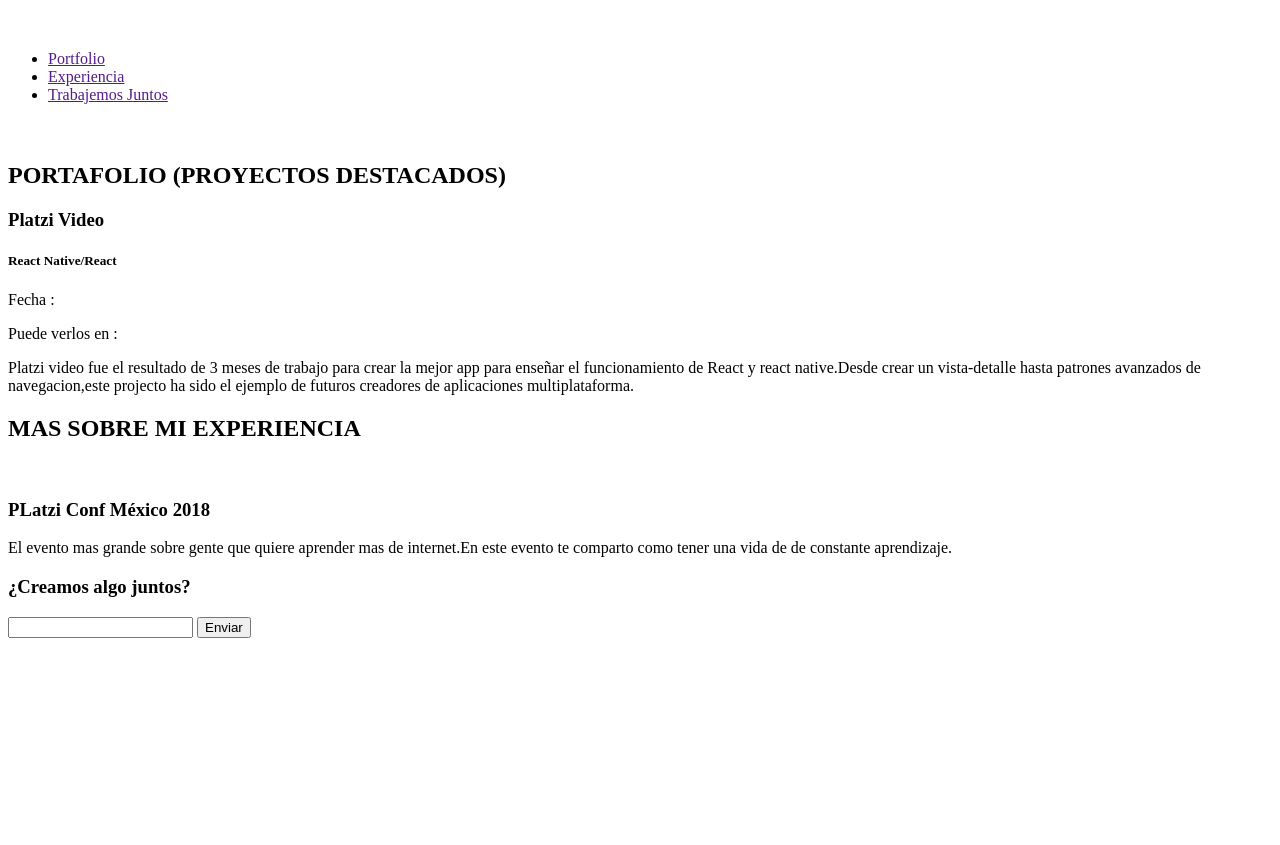
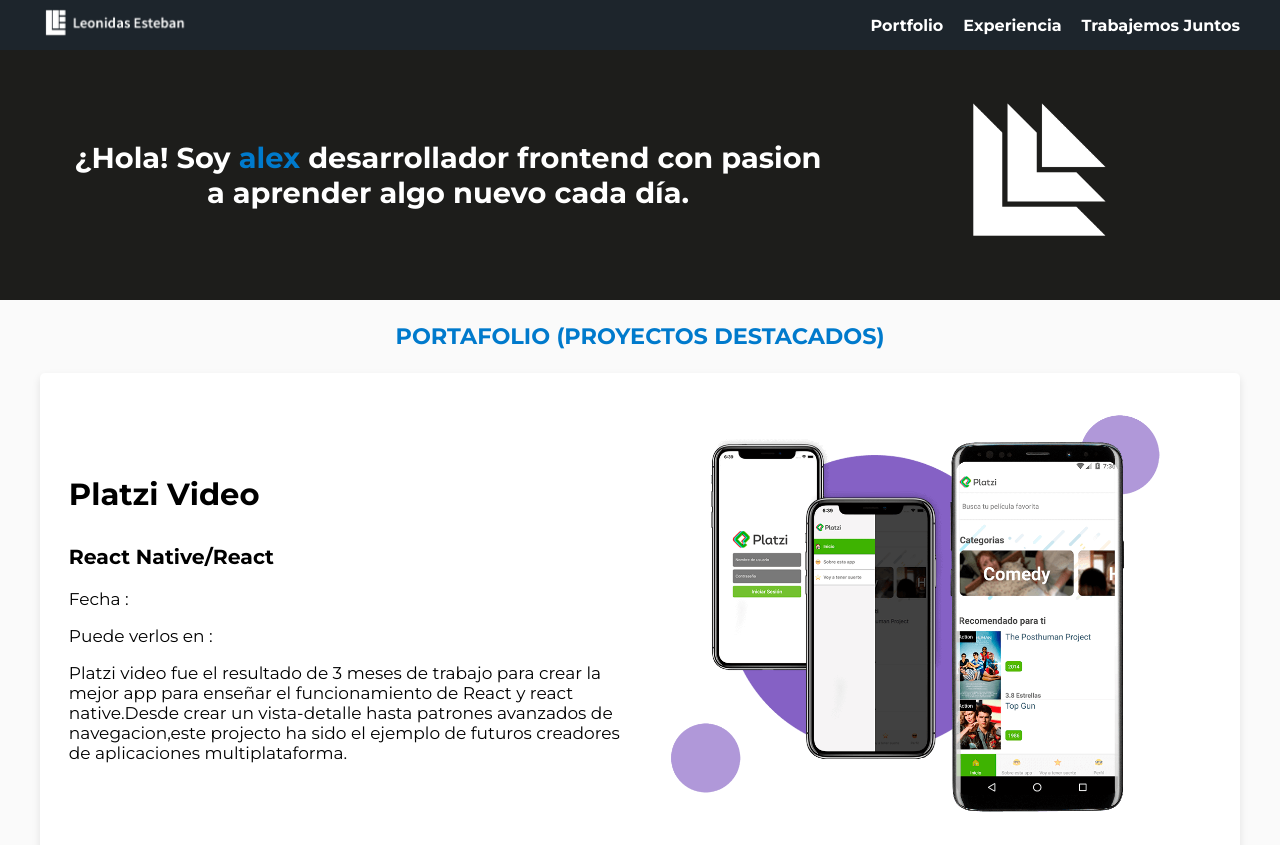
Before and after one commit to AlexTexis/PortfolioResposiveDesign, a plain HTML site: page index.html in a window 1280 px wide. Shown: the top 845 px of the page. Before the commit the page ends 800 px from the top, so only its background shows below. Drawn offline with Linux system fonts and the light colour scheme.

Commit message:
Aplicando estilos

```diff
--- /dev/null
+++ b/css/app.css
@@ -0,0 +1,240 @@
+*{
+  box-sizing: border-box;
+}
+
+body{
+  margin: 0;
+  font-family: 'Montserrat', sans-serif;
+  background-color: #fafafa;
+}
+
+.container{
+  max-width: 1200px;
+  margin:0 auto;
+}
+
+header{
+  height: 50px;
+  background-color: #1D252C;
+}
+
+header .container{
+  height: inherit;
+  display: flex;
+  justify-content: space-between;
+  align-items: center;
+}
+
+.logo-container{
+  margin: 0;
+}
+
+ul{
+  padding: 0;
+  display: flex;
+}
+
+li{
+  list-style: none;
+  margin-left: 20px;
+}
+
+a{
+  text-decoration: none;
+  color: #fff;
+  font-weight: 600;
+}
+
+.banner{
+  background-color: #1D1D1B;
+  color: #fff;
+  height: 250px;
+}
+
+.banner .container{
+  height: inherit;
+  display: flex;
+  align-items: center;
+}
+
+.banner-title{
+  font-size: 1.8em;
+  margin: 0;
+  text-align: center;
+  width: 68%;
+  padding: 0 1em;
+}
+
+.banner-title span{
+  color: #007ACC;
+}
+
+.banner-img{
+  width: 30%;
+  margin: 0;
+  text-align: center;
+}
+
+.banner-img img{
+  max-width: 100%;
+}
+
+h2{
+  color: #007ACC;
+  text-align: center;
+  font-size: 1.4em;
+  margin: 0;
+  padding: 1em 0;
+}
+
+.project-item{
+  background-color: #fff;
+  box-shadow: 0 4px 8px 0 rgba(0,0,0,.1);
+  padding: 1.5em 1.8em;
+  border-radius: 5px;
+  display: flex;
+  margin-bottom: 2em;
+}
+
+.project-info{
+  width: 50%;
+  display: flex;
+  flex-direction: column;
+  justify-content: center;
+  font-size: 17px;
+}
+
+.project-title{
+  font-size: 1.8em;
+}
+
+.project-course{
+  font-size: 1.2em;
+}
+
+.project-date,.project-url{
+  font-size: 1em;
+}
+
+.project-title,.project-course,.project-date,.project-url {
+  margin: 0 0 1em 0;
+}
+
+.project-details{
+  margin: 0;
+}
+
+.project-img{
+  width: 50%;
+  margin:0;
+}
+
+.project-item img{
+  max-width: 100%;
+}
+
+.events .container{
+  display: flex;
+  flex-wrap: wrap;
+ justify-content: space-between;
+}
+
+.event-item{
+  width: 48%;
+  border-radius: 5px;
+  background-color: #F4FBFF;
+  overflow: hidden;
+  box-shadow:  0 4px 8px 0 rgba(0,0,0,.1);
+  margin-bottom: 2em;
+}
+
+.event-img{
+  margin: 0;
+}
+
+.event-img img{
+  width: 100%;
+  height: 240px;
+  object-fit: cover;
+}
+
+.event-info{
+  position: relative;
+  background-color: #fff;
+  margin: 1.2em 1.5em;
+  margin-top: -2em;
+  border-radius: 5px;
+  padding: 1em;
+  text-align: center;
+  box-shadow:  0 4px 8px 0 rgba(0,0,0,.1);
+}
+
+.contacts{
+  background-color: #007ACC;
+  color: #fff;
+  font-size: 16px;
+  padding: 20px 0;
+}
+
+.contacts .container{
+  display: flex;
+  flex-wrap: wrap;
+  justify-content: space-between;
+  align-items: center;
+}
+
+.form-title{
+  font-size: 1.5em;
+  margin: 0;
+margin-bottom:1em;
+}
+
+.form-input{
+  font-family: 'Montserrat', sans-serif;
+  background-image: url('../assets/envelope.svg');
+  background-repeat: no-repeat;
+  background-size: 24px 24px;
+  background-position-y: center;
+  background-position-x: 10px;
+  display: block;
+  padding: .7em 3em;
+  margin-bottom: 1em;
+  border:none;
+  border-radius: 4px;
+}
+
+.form-btn{
+  width: 120px;
+  padding: .5em 1.5em;
+ background-color: #007ACC;
+ color: #fff;
+ border: 2px solid #fff;
+ border-radius: 4px;
+}
+
+.sociales{
+  font-size: 14px;
+  display: flex;
+}
+
+
+.social-item{
+  width:4em;
+  height: 4em;
+  padding: 2px;
+  background-size: 4em 4em;
+  margin: 0 10px;
+}
+
+.facebook{
+  background-image: url('../assets/facebook.svg');
+}
+.github{
+  background-image: url('../assets/github.svg');
+}
+.instagram{
+  background-image: url('../assets/instagram.svg');
+}
+.twitter{
+  background-image: url('../assets/twitter.svg');
+}
--- a/index.html
+++ b/index.html
@@ -4,13 +4,16 @@
   <meta charset="UTF-8">
   <meta name="viewport" content="width=device-width, initial-scale=1.0">
   <meta http-equiv="X-UA-Compatible" content="ie=edge">
-  <link rel="icon" type="image/png" href="assets/favicon.png" >
+  <link rel="icon" type="image/png" href="assets/favicon.png">
+  <link href="https://fonts.googleapis.com/css?family=Montserrat:400,700" rel="stylesheet">
+  <link rel="stylesheet" href="css/app.css">
   <title>Portafolio</title>
 </head>
 <body>
   <header>
-    <figure>
-      <img src="" alt="">
+    <div class="container">
+      <figure class="logo-container">
+        <img src="assets/logo.png" width="160" alt="logo">
       </figure>
       <nav>
         <ul>
@@ -19,18 +22,22 @@
           <li><a href="">Trabajemos Juntos</a></li>
         </ul>
       </nav>
+    </div>
   </header>
 
   <section class="banner">
-    <h1></h1>
-    <figure>
-      <img src="" alt="">
+    <div class="container">
+      <h1 class="banner-title">¿Hola! Soy <span>alex</span> desarrollador frontend con pasion a aprender algo nuevo cada día.</h1>
+      <figure class="banner-img">
+        <img src="assets/Revelead.png" width="200" alt="">
       </figure>
+    </div>
   </section>
 
   <h2>PORTAFOLIO (PROYECTOS DESTACADOS)</h2>
 
   <section class="projects">
+    <div class="container">
       <article class="project-item">
         <div class="project-info">
             <h3 class="project-title">Platzi Video</h3>
@@ -41,15 +48,34 @@
               crear un vista-detalle hasta patrones avanzados de navegacion,este projecto ha sido el ejemplo de futuros creadores de aplicaciones multiplataforma.
             </p>
         </div>
+        <figure class="project-img">
+          <img src="assets/platzi-video-react-native.png" width="" alt="">
+        </figure>
       </article>
+      <article class="project-item">
+          <div class="project-info">
+              <h3 class="project-title">Platzi Video</h3>
+              <h5 class="project-course">React Native/React</h5>
+              <p class="project-date"><span>Fecha : </span></p>
+              <p class="project-url"><span>Puede verlos en : </span></p>
+              <p class="project-details">Platzi video fue el resultado de 3 meses de trabajo para crear la mejor app para enseñar el funcionamiento de React y react native.Desde
+                crear un vista-detalle hasta patrones avanzados de navegacion,este projecto ha sido el ejemplo de futuros creadores de aplicaciones multiplataforma.
+              </p>
+          </div>
+          <figure class="project-img">
+            <img src="assets/platzi-video-react-native.png" width="" alt="">
+          </figure>
+        </article>
+    </div>
   </section>
 
   <h2>MAS SOBRE MI EXPERIENCIA</h2>
 
   <section class="events">
+    <div class="container">
       <article class="event-item">
-      <figure>
-        <img src="" alt="">
+        <figure class="event-img">
+          <img src="assets/platzi-conf.jpg" width="500" alt="">
         </figure>
         <div class="event-info">
           <h3 class="event-title">PLatzi Conf México 2018</h3>
@@ -58,16 +84,55 @@
           </p>
         </div>
       </article>
+      <article class="event-item">
+          <figure class="event-img">
+            <img src="assets/platzi-conf.jpg" width="500" alt="">
+          </figure>
+          <div class="event-info">
+            <h3 class="event-title">PLatzi Conf México 2018</h3>
+            <p class="event-details">El evento mas grande sobre gente que quiere aprender mas de internet.En este evento te comparto como tener una vida de
+              de constante aprendizaje.
+            </p>
+          </div>
+        </article>
+        <article class="event-item">
+            <figure class="event-img">
+              <img src="assets/platzi-conf.jpg" width="500" alt="">
+            </figure>
+            <div class="event-info">
+              <h3 class="event-title">PLatzi Conf México 2018</h3>
+              <p class="event-details">El evento mas grande sobre gente que quiere aprender mas de internet.En este evento te comparto como tener una vida de
+                de constante aprendizaje.
+              </p>
+            </div>
+          </article>
+          <article class="event-item">
+              <figure class="event-img">
+                <img src="assets/platzi-conf.jpg" width="500" alt="">
+              </figure>
+              <div class="event-info">
+                <h3 class="event-title">PLatzi Conf México 2018</h3>
+                <p class="event-details">El evento mas grande sobre gente que quiere aprender mas de internet.En este evento te comparto como tener una vida de
+                  de constante aprendizaje.
+                </p>
+              </div>
+            </article>
+    </div>
   </section>
 
   <section class="contacts">
+    <div class="container">
       <form action="">
-      <h3>¿Creamos algo juntos?</h3>
-      <input type="text">
-      <button>Enviar</button>
+        <h3 class="form-title">¿Creamos algo juntos?</h3>
+        <input class="form-input" type="text" placeholder="dejame tu email">
+        <button class="form-btn">Enviar</button>
       </form>
       <div class="sociales">
-
+        <div class="social-item facebook"></div>
+        <div class="social-item github"></div>
+        <div class="social-item instagram"></div>
+        <div class="social-item twitter"></div>
+      </div>
     </div>
   </section>
 
```
Also changed, not shown: assets/Revelead.png (added). Lines whose indentation alone changed are shown as unchanged.
